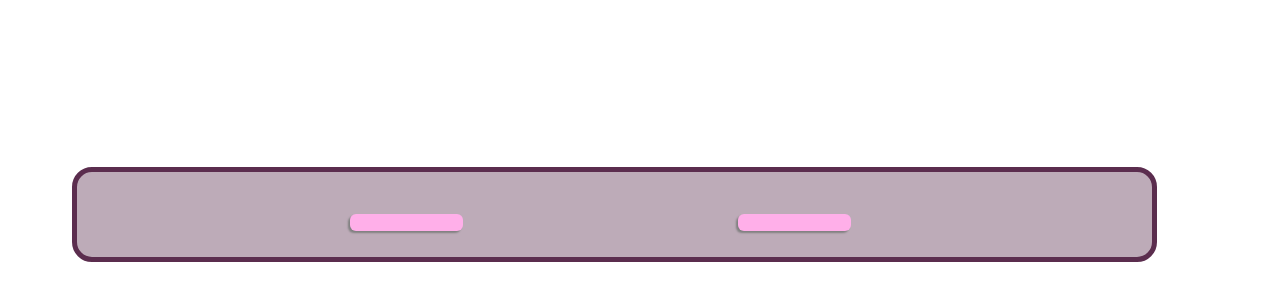
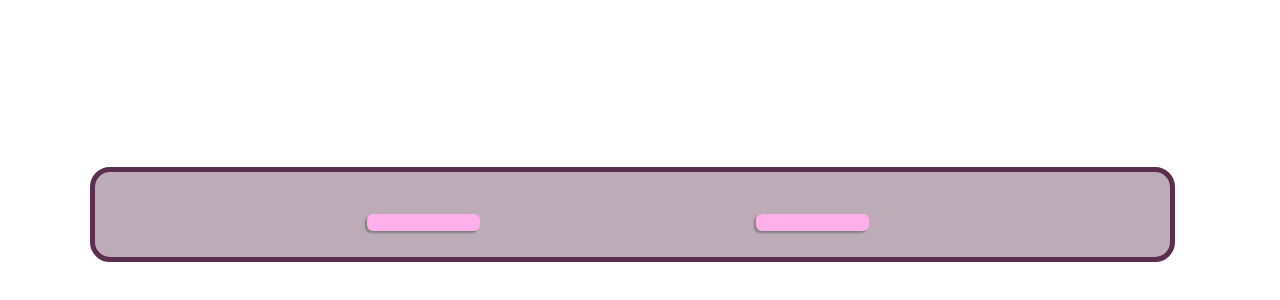
Before and after one commit to RedBoardDev/nuitdelinfo, a website: page webApp/static/game_page/index.html in a window 1280 px wide. Shown: the part 498-798 px from the top of the page. Drawn offline with Linux system fonts and the light colour scheme.

Commit message:
better center

```diff
--- a/webApp/static/game_page/style.css
+++ b/webApp/static/game_page/style.css
@@ -1,9 +1,8 @@
-
 
 #chatbox {
     position: absolute;
-    margin-left: 5%;
     width: 80%;
+    left: 7%;
     bottom: 5%;
     padding: 2%;
     border: solid 5px  #5b2d4e;
```
